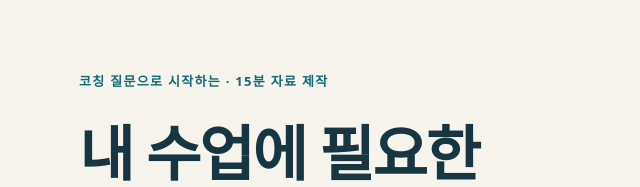
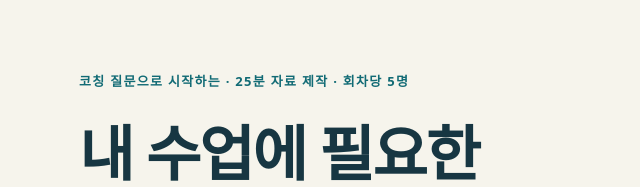
Before and after one commit to Wonjin2986/craft-coaching-booth, a plain HTML site: page index.html in a window 1280 px wide. Shown: the part 156-343 px from the top of the page, 1-641 px from the left. Drawn offline with Linux system fonts and the light colour scheme.

Commit message:
Align booth guidance with 25-minute sessions and five participants

```diff
--- a/index.html
+++ b/index.html
@@ -72,7 +72,7 @@ $('closeDialog').onclick=()=>$('dialog').close();
 let introObserver;
 function render(){introObserver?.disconnect();document.body.classList.toggle('intro',s.step===0);const current=CRAFT[phase()];$('currentStage').hidden=s.step===0||s.step===14;$('currentStage').innerHTML=`<span class="stage-letter" aria-hidden="true">${current.letter}</span><div><span class="stage-label">CRAFT · 현재 단계</span><span class="stage-name">${current.ko}<small>${current.en}</small></span></div>`;document.querySelector('.progress').hidden=s.step===0||s.step===14;$('bar').style.width=(s.step/14*100)+'%';let html='';
 switch(s.step){
-case 0:html=`<section class="intro-section seen" id="introPurpose"><div class="intro-grid reveal"><div><div class="intro-kicker">코칭 질문으로 시작하는 · 15분 자료 제작</div><h1 class="intro-title">내 수업에 필요한<br><em>학습자료 만들기</em></h1><p class="intro-lead">수업 장면을 떠올리고, AI로 만든 자료를<br>학생에게 맞게 고쳐 봅니다.</p><p class="intro-caption">AI 기반 학습자주도 수업 연구회가 제안하는 자료 제작 과정</p><a class="scroll-link" href="#introCoaching">먼저, 코칭에 대해 <span>↓</span></a></div><div class="material-examples" role="group" aria-label="학습자료 구성 예시: 슬라이드와 학습지">
+case 0:html=`<section class="intro-section seen" id="introPurpose"><div class="intro-grid reveal"><div><div class="intro-kicker">코칭 질문으로 시작하는 · 25분 자료 제작 · 회차당 5명</div><h1 class="intro-title">내 수업에 필요한<br><em>학습자료 만들기</em></h1><p class="intro-lead">수업 장면을 떠올리고, AI로 만든 자료를<br>학생에게 맞게 고쳐 봅니다.</p><p class="intro-caption">AI 기반 학습자주도 수업 연구회가 제안하는 자료 제작 과정</p><a class="scroll-link" href="#introCoaching">먼저, 코칭에 대해 <span>↓</span></a></div><div class="material-examples" role="group" aria-label="학습자료 구성 예시: 슬라이드와 학습지">
   <section class="preview-slide" aria-label="슬라이드 구성 예시">
     <div class="slide-topline"><span class="sheet-label">학습자료 예시 · 슬라이드</span><span class="slide-dots" aria-hidden="true"><i></i><i></i><i></i></span></div>
     <h2>생각을 나누는 순서</h2>
```
